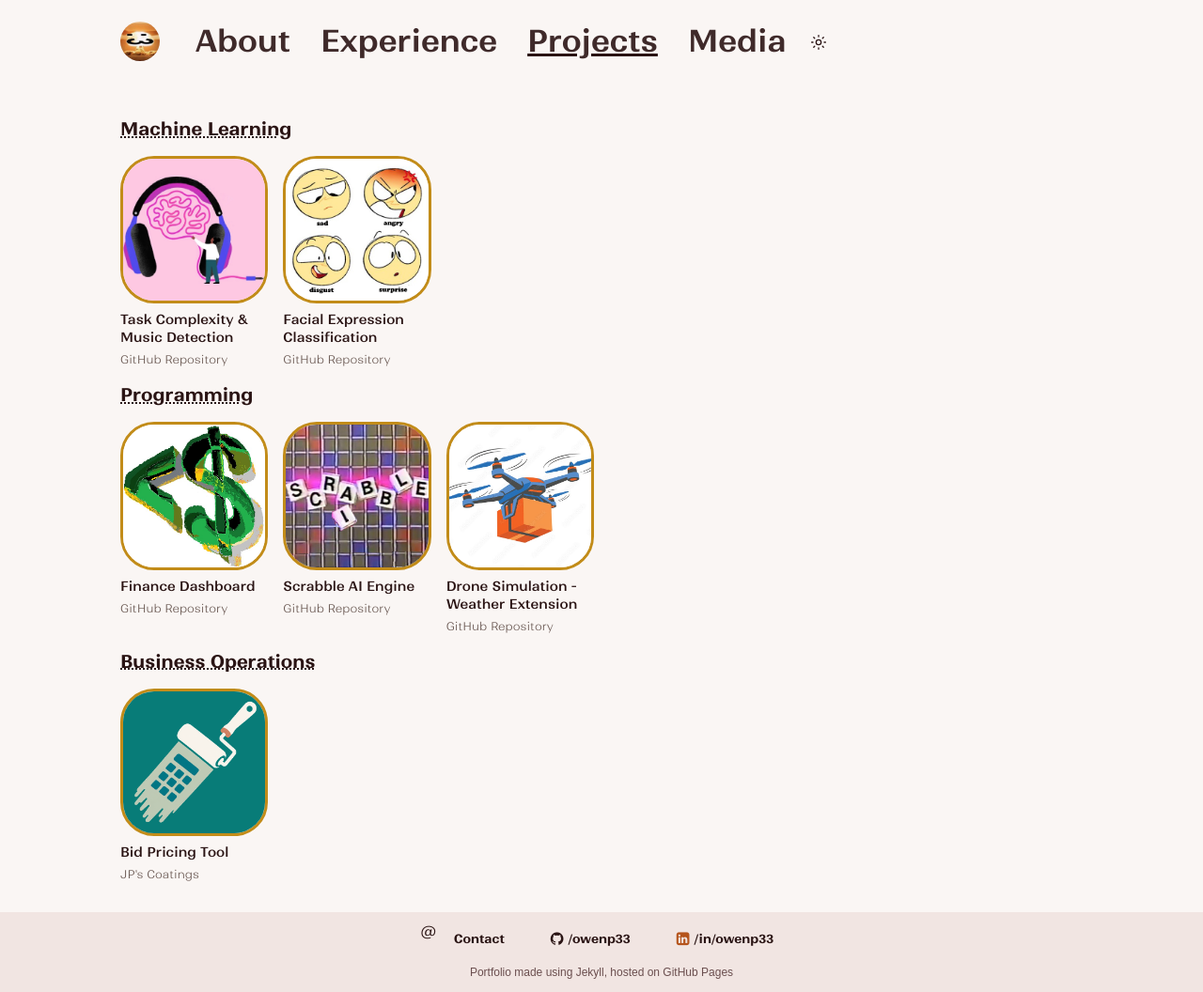
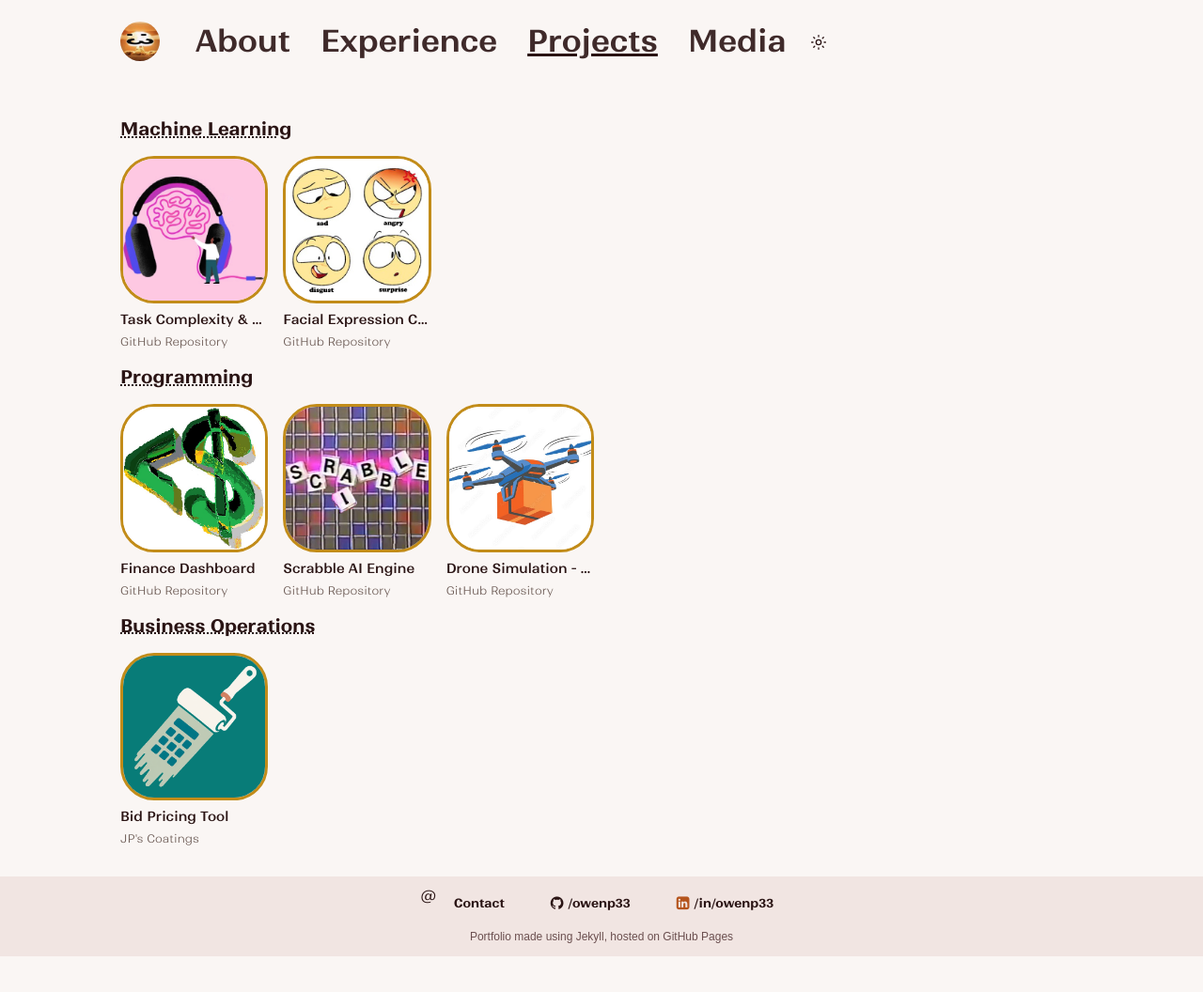
Before and after one commit to owenp33/owenp33.github.io, a Jekyll site: the page built from projects.html, in a window 1280 px wide. Shown: the whole page at 94% size. Built offline with Jekyll 4.4.1, drawn with Linux system fonts in a browser that asks for light colours; after the commit the page ends 1018 px from its top, so only the background shows below that.

Commit message:
Truncate project title to one line with ellipsis

```diff
--- a/assets/css/projects.css
+++ b/assets/css/projects.css
@@ -54,6 +54,9 @@ h3 {
     color: var(--text-primary);
     font-size: 14px;
     font-weight: 500;
+    white-space: nowrap;
+    overflow: hidden;
+    text-overflow: ellipsis;
 }
 
 .project-card:hover .project-title {
--- a/index.html
+++ b/index.html
@@ -19,8 +19,7 @@ styles:
             <span class="badge">IT Support</span>
         </div>
         <div class="bio">
-            <p class="about">I recently graduated from the <a class="redir" href="{{ '/experience/#education' | relative_url }}">University of Minnesota</a> with a degree in Computer Science and a minor in Statistics.</p>
-            <p class="about">Developing software is like architecting a tool for a task while keeping the end user in mind.</p>
+            <p class="about">I recently graduated from the <a class="redir" href="{{ '/experience/#education' | relative_url }}">University of Minnesota</a> with a bachelors degree in Computer Science and a minor in Statistics.</p>
             <p class="about">Tutoring students and collaborating with faculty has taught me that most problems are communication problems. Whether I'm mapping out a plan or just executing someone else's, I focus on clear coordination so nothing falls through the cracks.</p>
             <p class="about">When I'm away from my keyboard, you can find me playing basketball, at the gym, sketching, journaling, or unwinding with music and a good book.</p>
         </div>
```
